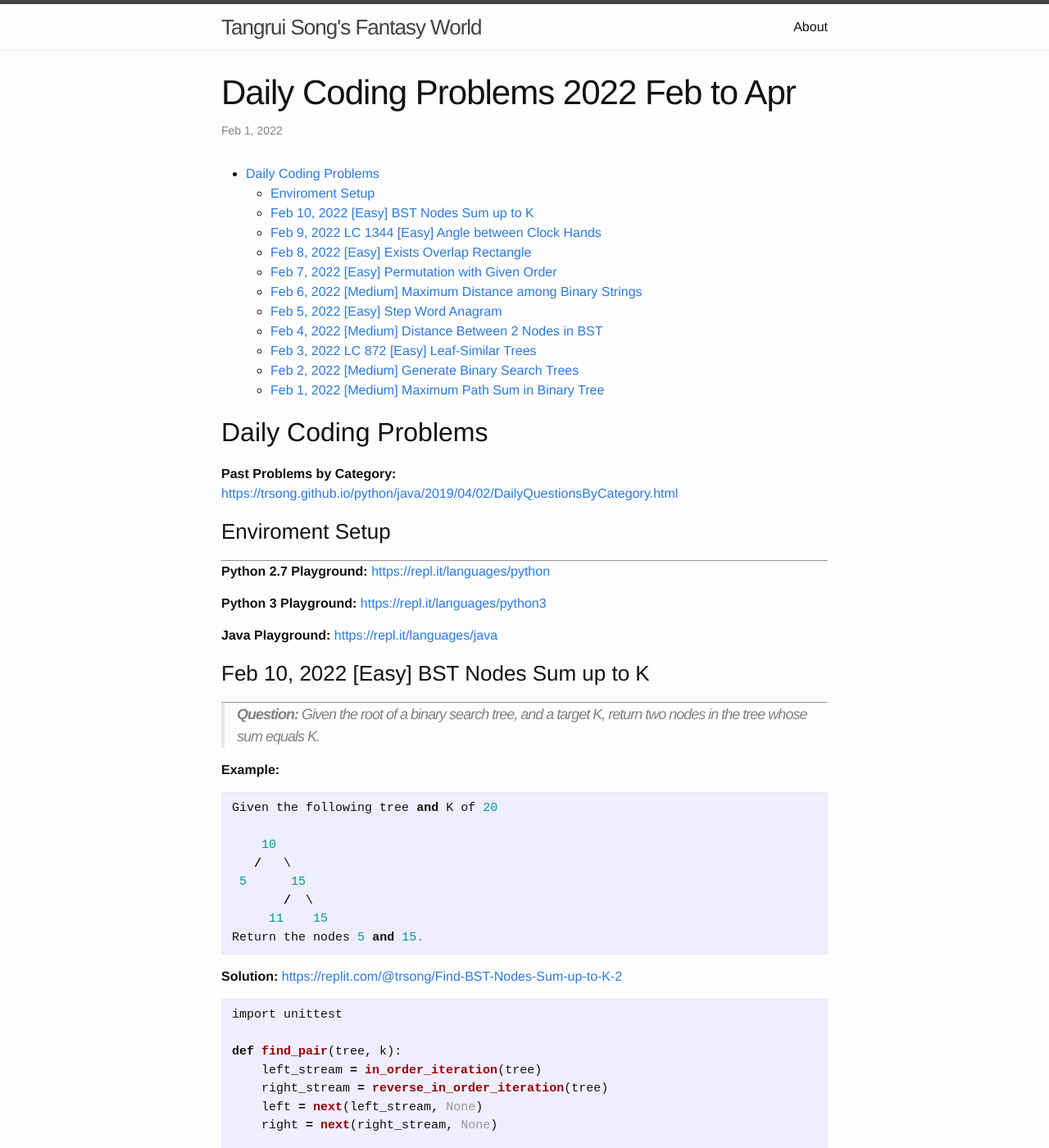
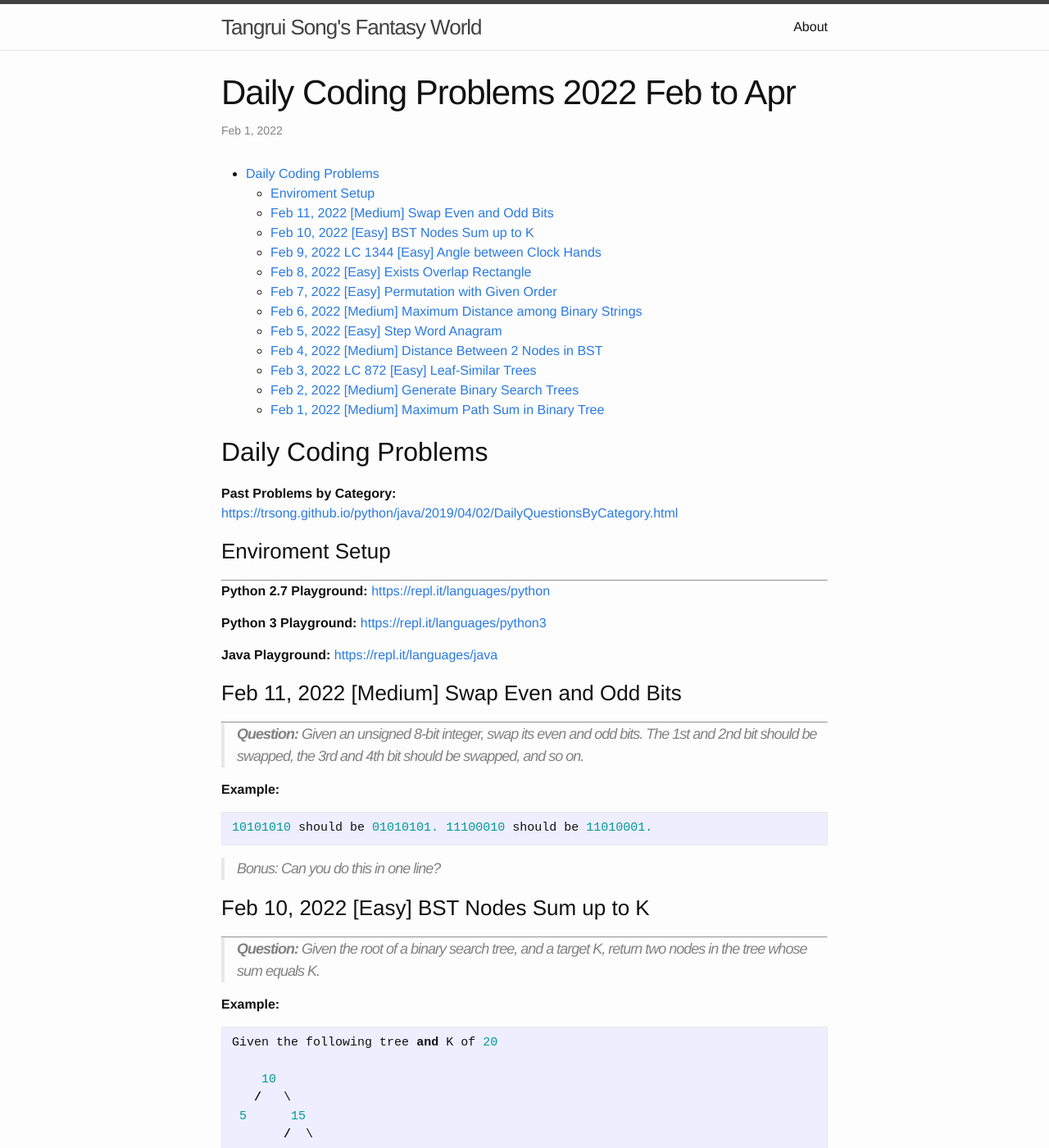
Before and after one commit to trsong/trsong.github.io, a Jekyll site: the page built from _posts/2022-02-01-DailyQuestionsFeb.md, in a window 1280 px wide and 1400 px high. Shown: the whole window at 82% size. Built offline with Jekyll 4.4.1, drawn with Linux system fonts in a browser that asks for light colours.

Commit message:
Add Feb 11 question

````diff
--- a/_posts/2022-02-01-DailyQuestionsFeb.md
+++ b/_posts/2022-02-01-DailyQuestionsFeb.md
@@ -19,6 +19,18 @@ categories: Python/Java
 **Python 3 Playground:** [https://repl.it/languages/python3](https://repl.it/languages/python3)
 
 **Java Playground:** [https://repl.it/languages/java](https://repl.it/languages/java)
+
+
+### Feb 11, 2022 \[Medium\] Swap Even and Odd Bits
+---
+> **Question:** Given an unsigned 8-bit integer, swap its even and odd bits. The 1st and 2nd bit should be swapped, the 3rd and 4th bit should be swapped, and so on.
+
+**Example:**
+
+```py
+10101010 should be 01010101. 11100010 should be 11010001.
+```
+> Bonus: Can you do this in one line?
 
 
 ### Feb 10, 2022 \[Easy\] BST Nodes Sum up to K
````
